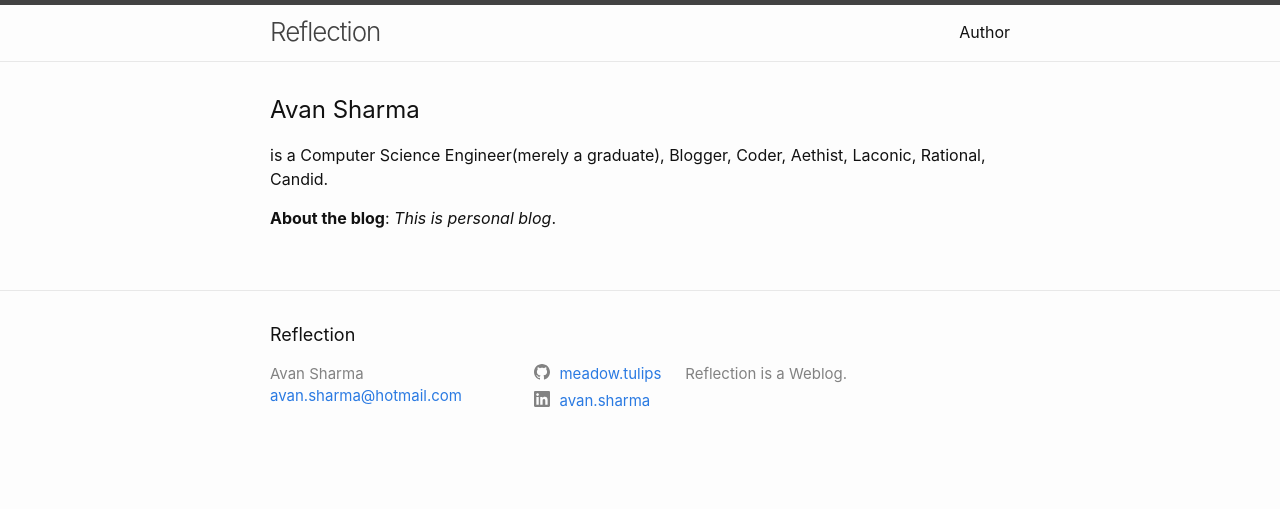
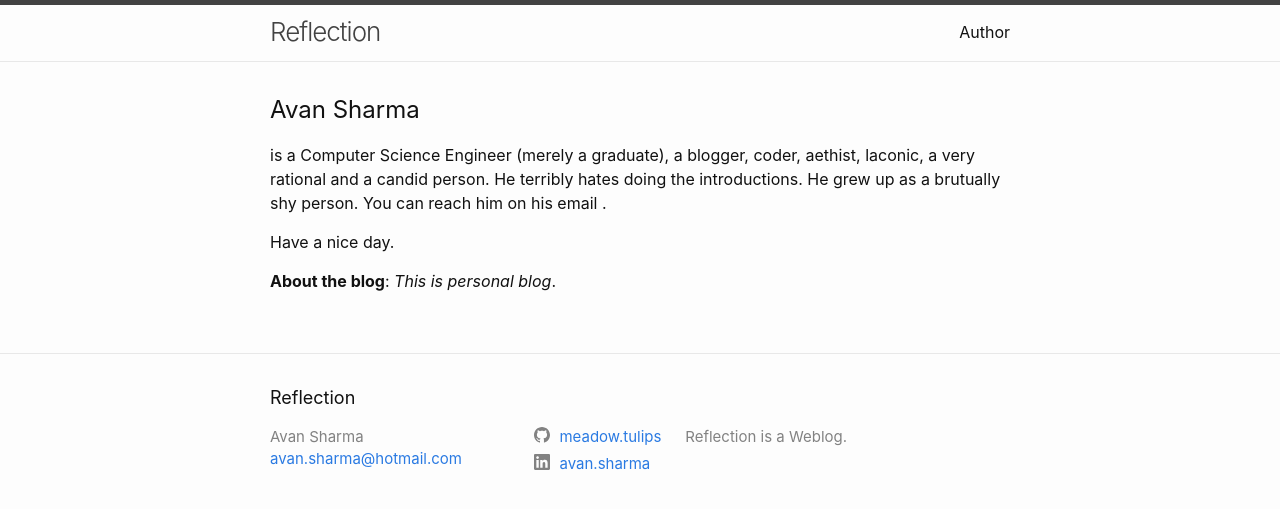
Before and after one commit to meadow-tulips/Myblog, a Jekyll site: the page built from about.md, in a window 1280 px wide. Shown: the top 509 px of the page. Built offline with Jekyll 4.4.1, drawn with Linux system fonts in a browser that asks for light colours.

Commit message:
Update about.md

```diff
--- a/about.md
+++ b/about.md
@@ -7,7 +7,12 @@ author: Avan Sharma
 
 # {{ page.author }}
 
-   is a Computer Science Engineer(merely a graduate),  Blogger,  Coder,  Aethist, Laconic,  Rational, Candid.
-   {: .authorfirstline}
+   is a Computer Science Engineer (merely a graduate), a blogger, coder, aethist, laconic, a very rational and a candid person. He terribly hates doing the introductions. He grew up as a brutually shy person. You can reach him on his email .
+{: .authorfirstline}
+
+Have a nice day.
+
+
+
 
 **About the blog**: *This is personal blog*.
```
